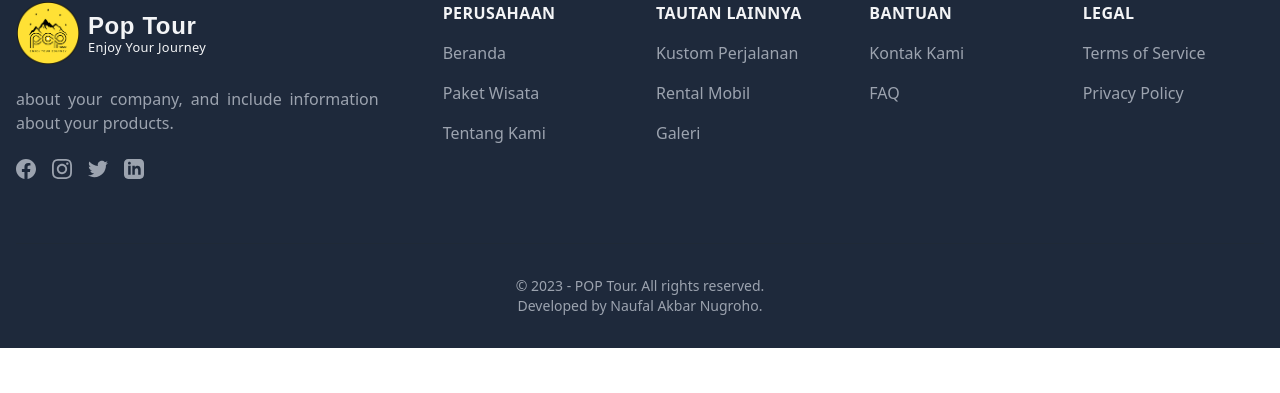
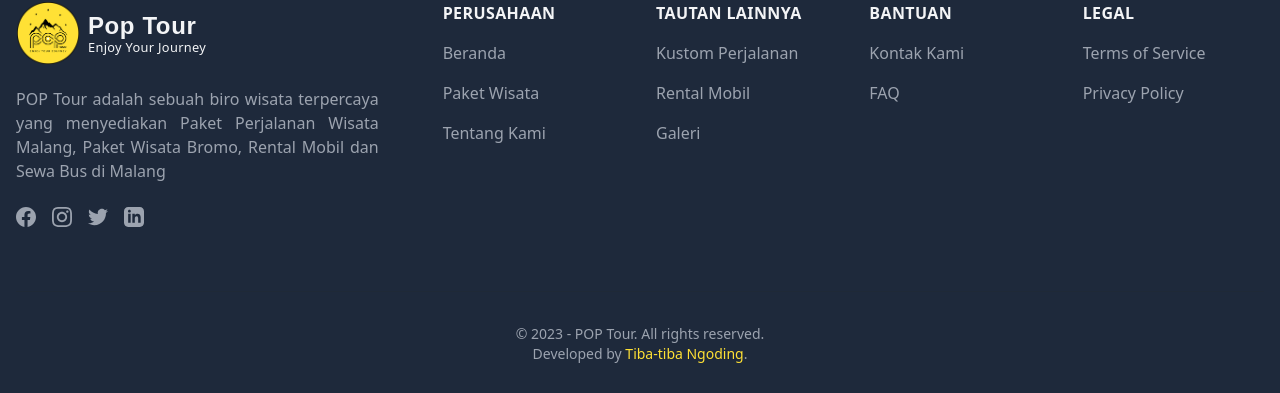
Before and after one commit to tibatibangoding/poptour, a Next.js app: page / in a window 1280 px wide. Shown: the part 3074-3467 px from the top of the page. Before the commit the page ends 3422 px from the top, so only its background shows below. Built offline with nearby package versions, Linux system fonts and the light colour scheme.

Commit message:
update footer

```diff
--- a/src/components/Mixins/Footer.tsx
+++ b/src/components/Mixins/Footer.tsx
@@ -67,7 +67,9 @@ const Footer: FC = () => {
             </div>
 
             <p className="text-gray-400 text-justify sm:pr-8 mb-6">
-              about your company, and include information about your products.
+              POP Tour adalah sebuah biro wisata terpercaya yang menyediakan
+              Paket Perjalanan Wisata Malang, Paket Wisata Bromo, Rental Mobil
+              dan Sewa Bus di Malang
             </p>
 
             <div className="flex gap-4">
@@ -75,7 +77,7 @@ const Footer: FC = () => {
                 <a
                   href={f.url}
                   target="_blank"
-                  className="text-gray-400 hover:text-gray-500 active:text-gray-600 transition duration-100"
+                  className="text-gray-400 hover:text-secondary active:text-secondary transition duration-100"
                   rel="noreferrer"
                   key={i}
                 >
@@ -94,7 +96,7 @@ const Footer: FC = () => {
               {primaryLink?.map((b, i) => (
                 <div key={i}>
                   <Link href={b.url} legacyBehavior>
-                    <a className="text-gray-400 hover:text-primary active:text-primary/80 transition duration-100">
+                    <a className="text-gray-400 hover:text-secondary active:text-secondary/80 transition duration-100">
                       {b.title}
                     </a>
                   </Link>
@@ -112,7 +114,7 @@ const Footer: FC = () => {
               {secondaryLink?.map((c, i) => (
                 <div key={i}>
                   <Link href={c.url} legacyBehavior>
-                    <a className="text-gray-400 hover:text-primary active:text-primary/80 transition duration-100">
+                    <a className="text-gray-400 hover:text-secondary active:text-secondary/80 transition duration-100">
                       {c.title}
                     </a>
                   </Link>
@@ -130,7 +132,7 @@ const Footer: FC = () => {
               {tertiaryLink?.map((d, i) => (
                 <div key={i}>
                   <Link href={d.url} legacyBehavior>
-                    <a className="text-gray-400 hover:text-primary active:text-primary/80 transition duration-100">
+                    <a className="text-gray-400 hover:text-secondary active:text-secondary/80 transition duration-100">
                       {d.title}
                     </a>
                   </Link>
@@ -148,7 +150,7 @@ const Footer: FC = () => {
               {legalLink?.map((e, i) => (
                 <div key={i}>
                   <Link href={e.url} legacyBehavior>
-                    <a className="text-gray-400 hover:text-primary active:text-primary/80 transition duration-100">
+                    <a className="text-gray-400 hover:text-secondary active:text-secondary/80 transition duration-100">
                       {e.title}
                     </a>
                   </Link>
@@ -160,7 +162,17 @@ const Footer: FC = () => {
 
         <div className="text-gray-400 text-sm text-center border-t border-gray-800 py-8">
           <p>© {year} - POP Tour. All rights reserved.</p>
-          <p>Developed by Naufal Akbar Nugroho.</p>
+          <p>
+            Developed by{' '}
+            <a
+              href="https://github.com/tibatibangoding"
+              target="_blank"
+              className="text-secondary hover:underline"
+            >
+              Tiba-tiba Ngoding
+            </a>
+            .
+          </p>
         </div>
       </footer>
     </div>
```
